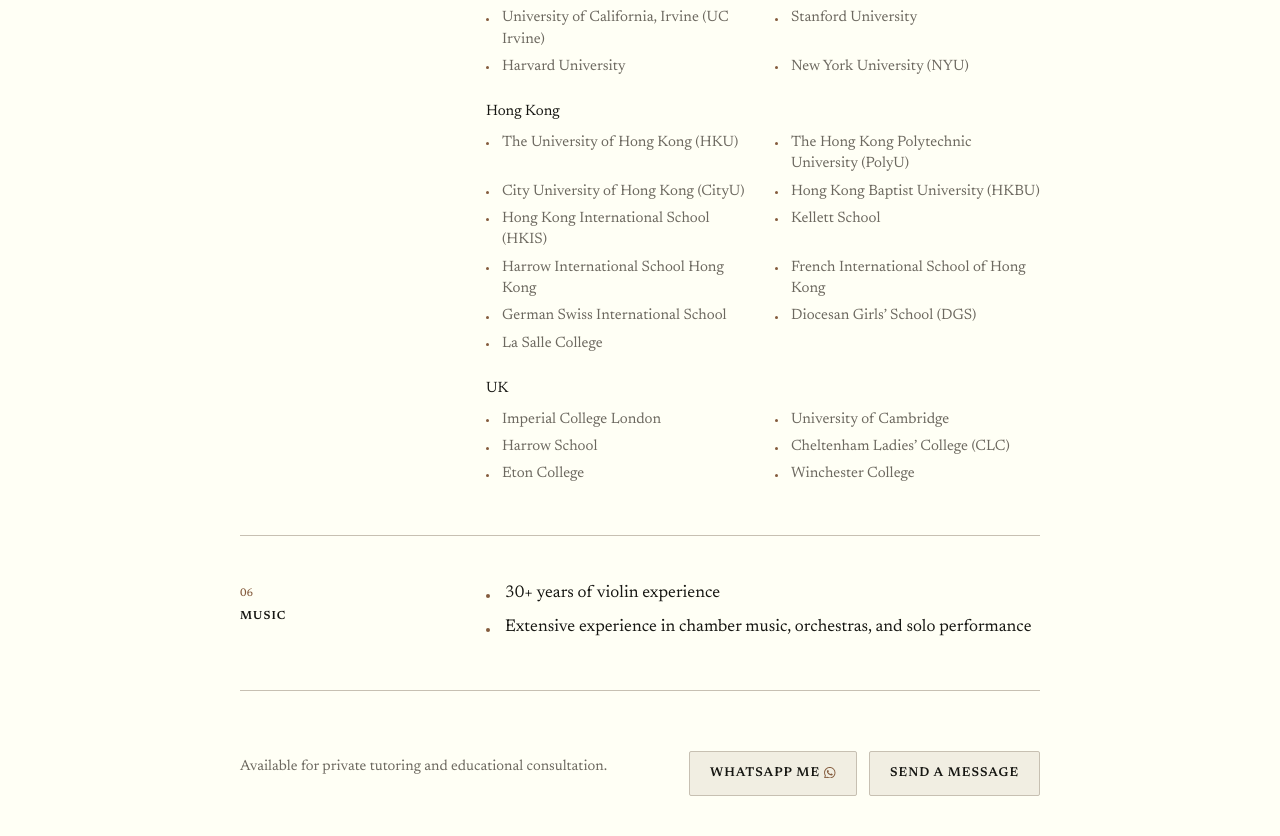
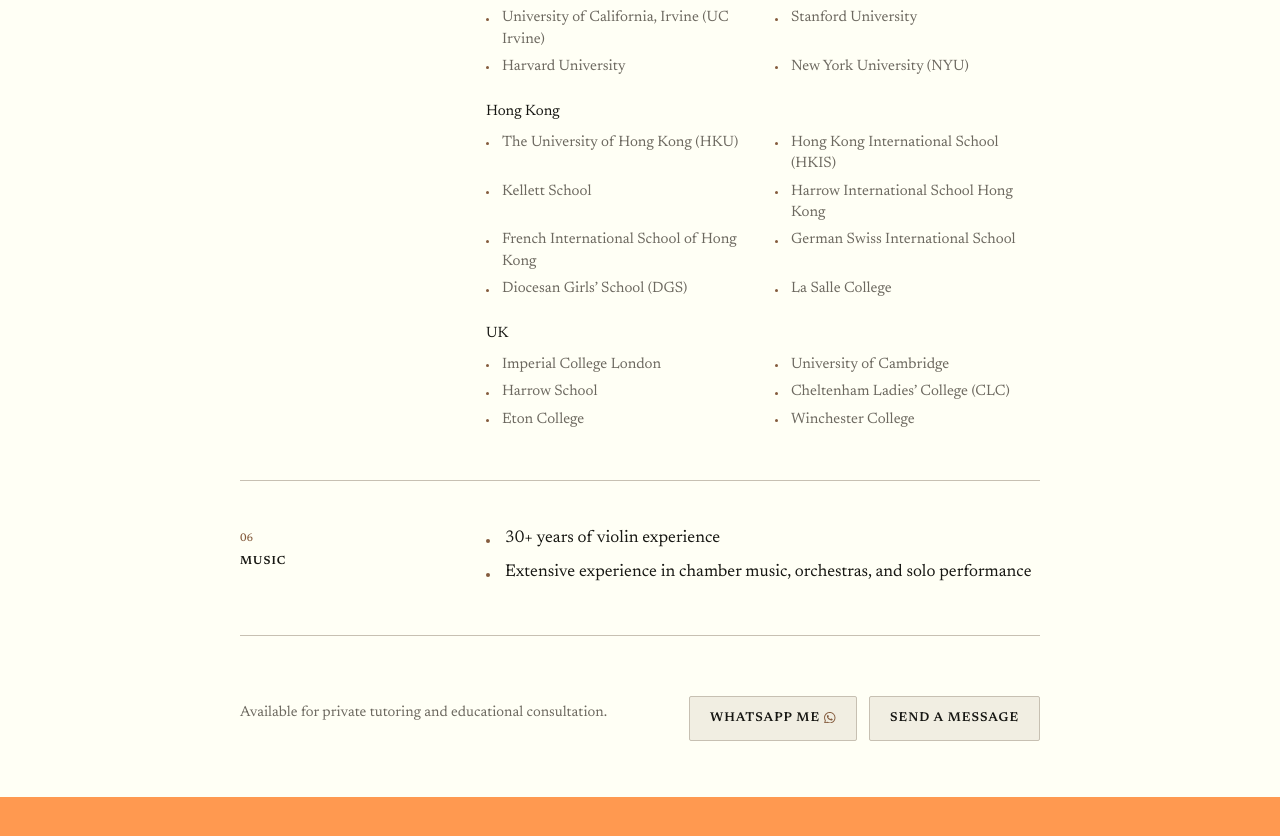
Before and after one commit to curtisahuang/personal, a Next.js app: page /teaching in a window 1280 px wide. Shown: the part 1986-2822 px from the top of the page. After the commit the page ends 2783 px from the top, so only its background shows below. Built offline with nearby package versions, Linux system fonts and the light colour scheme.

Commit message:
update unis

```diff
--- a/src/app/teaching/page.tsx
+++ b/src/app/teaching/page.tsx
@@ -198,9 +198,6 @@
                 <h3>Hong Kong</h3>
                 <ul className={`${styles.detailList} ${styles.institutionList}`}>
                   <li>The University of Hong Kong (HKU)</li>
-                  <li>The Hong Kong Polytechnic University (PolyU)</li>
-                  <li>City University of Hong Kong (CityU)</li>
-                  <li>Hong Kong Baptist University (HKBU)</li>
                   <li>Hong Kong International School (HKIS)</li>
                   <li>Kellett School</li>
                   <li>Harrow International School Hong Kong</li>
```
